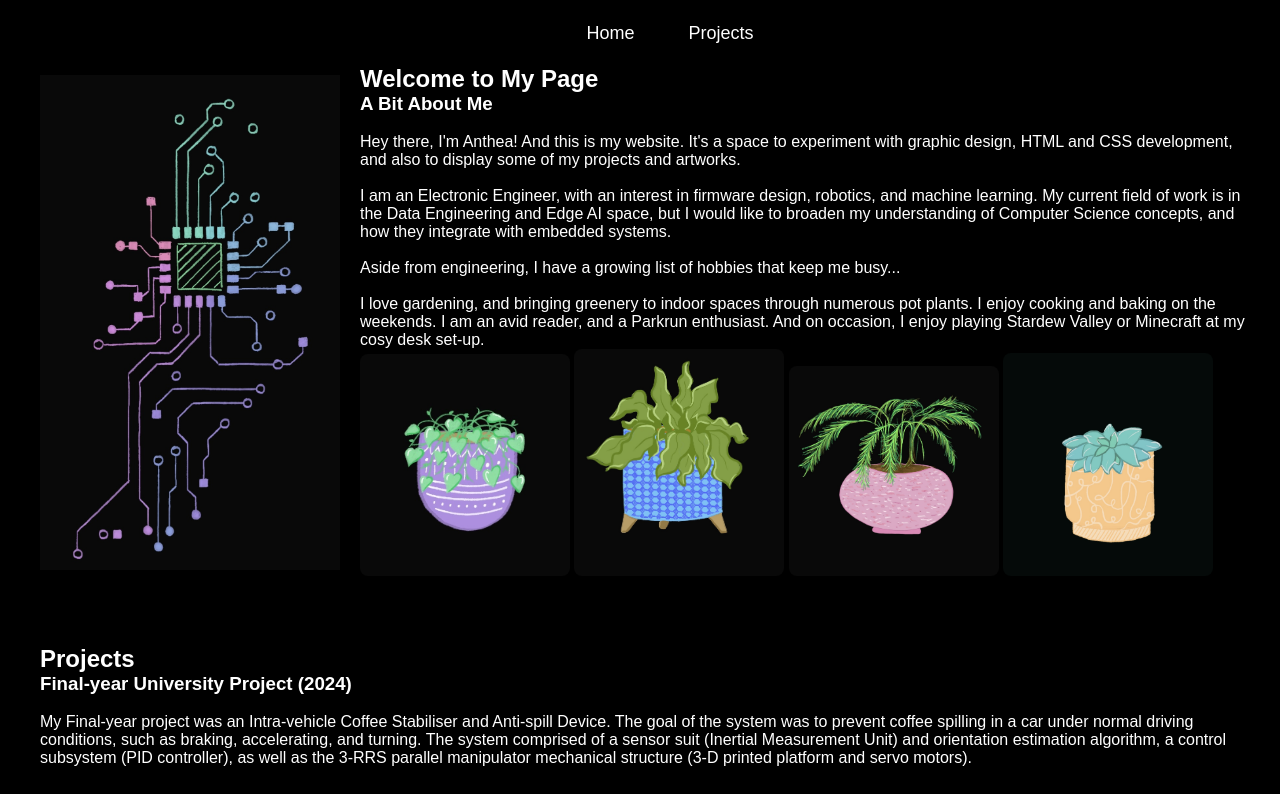
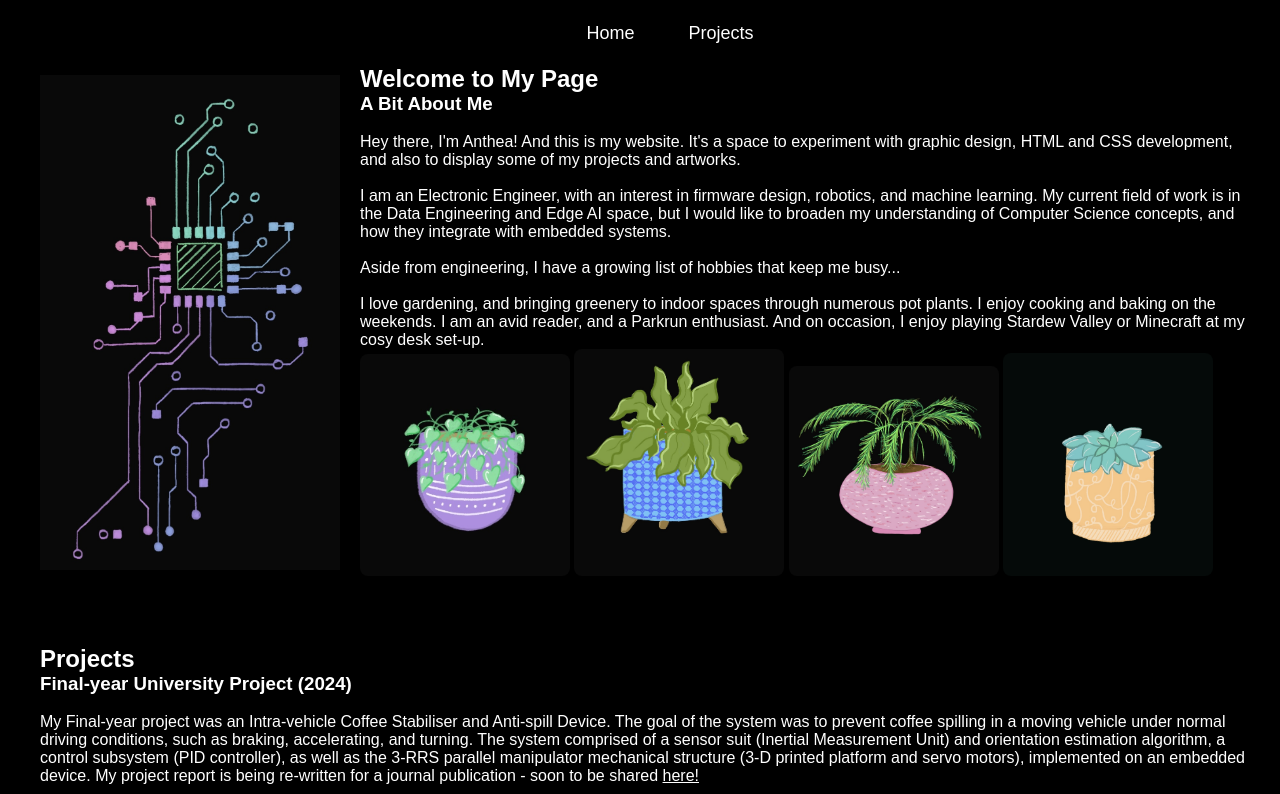
Before and after one commit to AntheaPoklewski/cool_projects, a plain HTML site: page my_website/index.html in a window 1280 px wide. Shown: the top 794 px of the page. Drawn offline with Linux system fonts and the light colour scheme; a web font is replaced by a local one.

Commit message:
Journal add

```diff
--- a/my_website/index.html
+++ b/my_website/index.html
@@ -60,7 +60,7 @@
             <h2>Projects</h2>
             <h3> Final-year University Project (2024)</h3>
             <br>
-            <p>My Final-year project was an Intra-vehicle Coffee Stabiliser and Anti-spill Device. The goal of the system was to prevent coffee spilling in a car under normal driving conditions, such as braking, accelerating, and turning. The system comprised of a sensor suit (Inertial Measurement Unit) and orientation estimation algorithm, a control subsystem (PID controller), as well as the 3-RRS parallel manipulator mechanical structure (3-D printed platform and servo motors).  </p>
+            <p>My Final-year project was an Intra-vehicle Coffee Stabiliser and Anti-spill Device. The goal of the system was to prevent coffee spilling in a moving vehicle under normal driving conditions, such as braking, accelerating, and turning. The system comprised of a sensor suit (Inertial Measurement Unit) and orientation estimation algorithm, a control subsystem (PID controller), as well as the 3-RRS parallel manipulator mechanical structure (3-D printed platform and servo motors), implemented on an embedded device. My project report is being re-written for a journal publication - soon to be shared <u>here!</u></p>
 
             <div class="image-row">
                 <figure>
```
